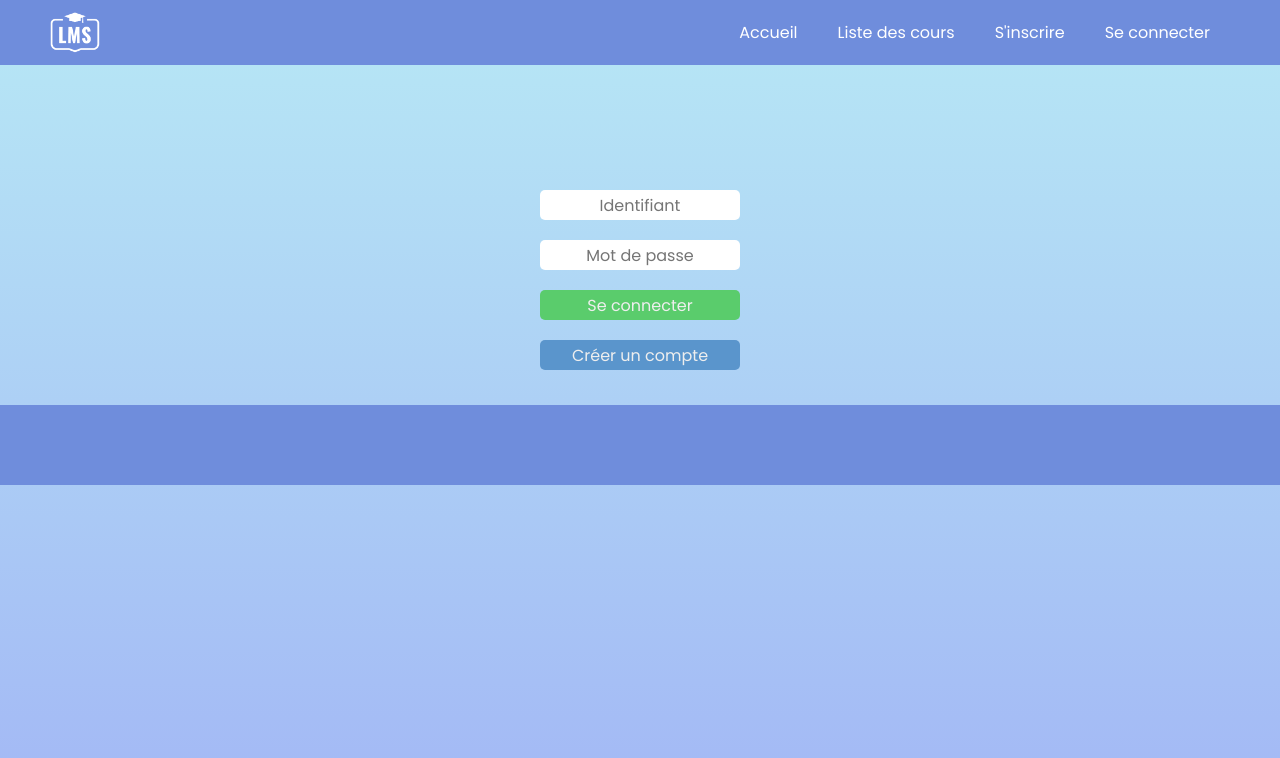
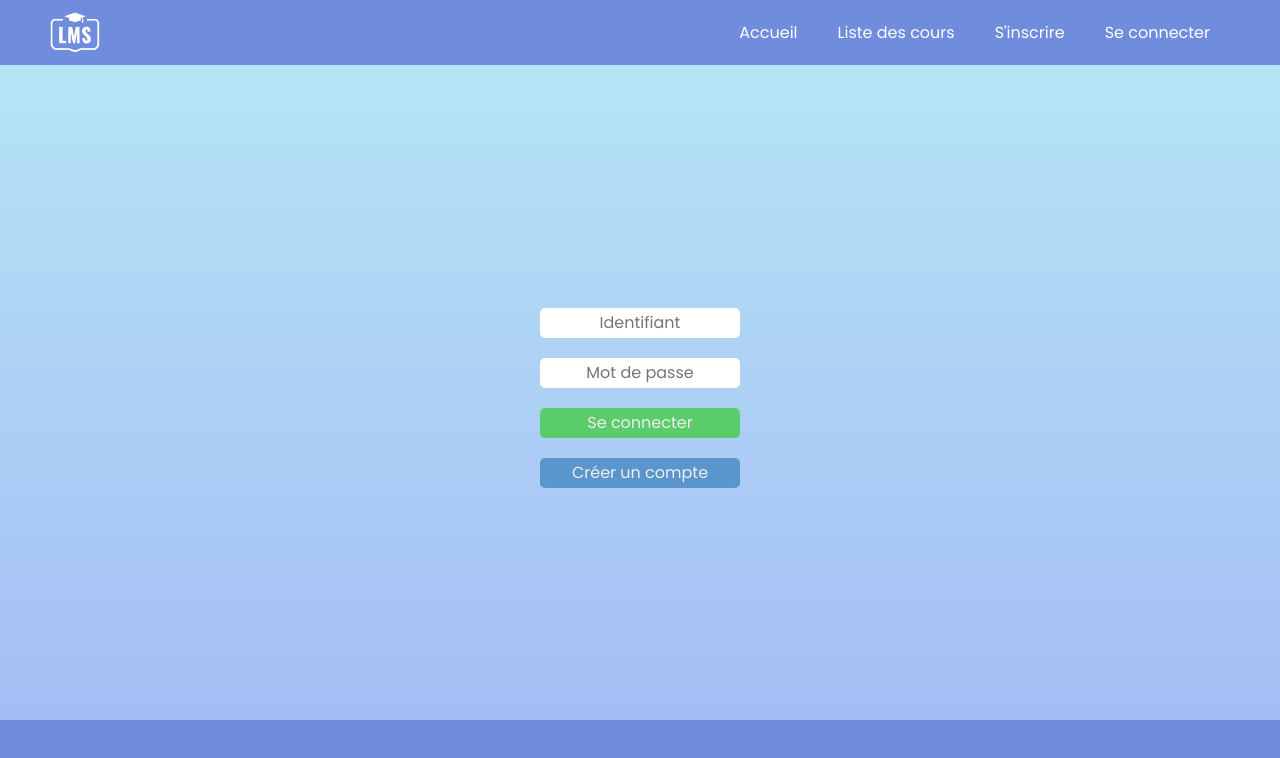
Before and after one commit to ntapiaDev/lms-project, a React (Create React App) app: page /connexion in a window 1280 px wide. Shown: the top 758 px of the page. Built offline with nearby package versions, Linux system fonts and the light colour scheme.

Commit message:
Margin fix

```diff
--- a/src/css/App.css
+++ b/src/css/App.css
@@ -6,13 +6,13 @@
   box-sizing: border-box;
 }
 
-
-body {
+#root {
   min-height: 100vh;
   background: linear-gradient(rgb(183, 232, 245), rgb(163, 184, 245));
   font-family: 'Poppins', sans-serif;
   display: flex;
   flex-direction: column;
+  justify-content: space-between;
 }
 
 header {
@@ -66,7 +66,6 @@ h2{
 }
 
 footer{
-  margin-top: auto;
   height: 80px;
   background-color: rgb(111, 141, 220) ;
 }
--- a/src/css/connexion.css
+++ b/src/css/connexion.css
@@ -1,7 +1,6 @@
 @import url('https://fonts.googleapis.com/css2?family=Poppins:wght@300;400;500;700&display=swap');
 
 .connexion-module, .inscription-module {
-    margin-top: 5em;
     padding: 25px;
     display: flex;
     flex-direction: column;
```
